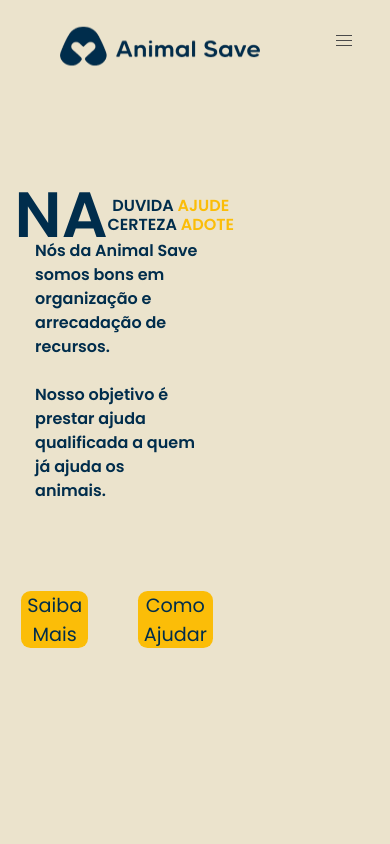
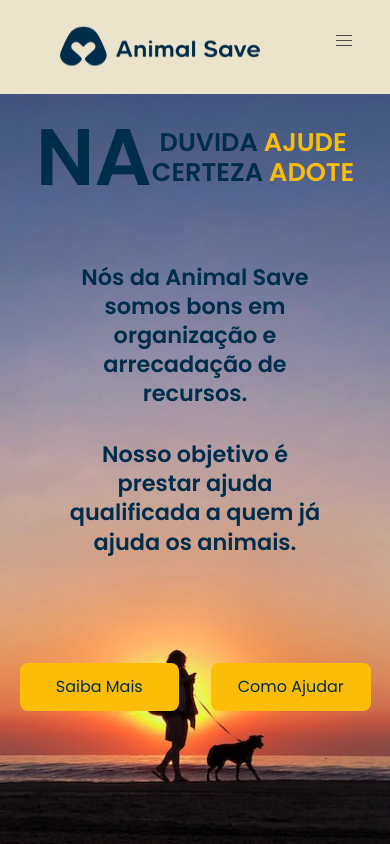
Before and after one commit to renanmontanopaz/animal-save-view, a Vue app: page / in a window 390 px wide. Shown: the top 844 px of the page. Built offline with nearby package versions, Linux system fonts and the light colour scheme.

Commit message:
implementando media query no css da landing page home

```diff
--- a/src/views/LandingPage/Home.vue
+++ b/src/views/LandingPage/Home.vue
@@ -157,28 +157,35 @@
   .containerHome {
     width: 100%;
     height: 100vh;
-    background-color: #EBE3CC !important;
+    background-image: url('../../assets/MulherECachorro.jpg');
+    background-position: center;
+    background-repeat: no-repeat;
+    background-size: cover;
     display: flex;
 
     .containerText {
+      width: 100%;
+      height: 80%;
       display: flex;
       align-items: center;
-      justify-content: center;
+      justify-content: flex-start;
       flex-direction: column;
+      gap: 2em;
+
 
       .TextH1 {
         width: 100%;
-        height: 0%;
+        height: 15vh;
         display: flex;
         align-items: center;
-        justify-content: flex-end;
+        justify-content: center;
         text-align: center;
 
         .TextNA {
           font-family: 'Poppins';
           font-style: normal;
           font-weight: 700;
-          font-size: 4em;
+          font-size: 5em;
           line-height: 1.5em;
           color: #002D4C;
         }
@@ -187,7 +194,7 @@
           font-family: 'Poppins';
           font-style: normal;
           font-weight: 700;
-          font-size: 1em;
+          font-size: 1.6em;
           line-height: 1.2em;
           color: #002D4C;
         }
@@ -198,15 +205,21 @@
         align-items: center;
         justify-content: center;
         flex-direction: column;
+        text-align: center;
+        gap: 2em;
+        width: 75%;
+        /* border: 2px solid #EBE3CC; */
+        border-radius: 10px;
+        padding: 10px;
 
         .Textp {
           font-family: 'Poppins';
           font-style: normal;
           font-weight: 700;
-          font-size: 1em;
-          line-height: 1.5em;
+          font-size: 1.4em;
+          line-height: 1.3em;
           color: #002D4C;
-          width: 70%;
+          width: 100%;
         }
       }
 
@@ -214,12 +227,12 @@
         display: flex;
         align-items: center;
         justify-content: center;
-        width: 70%;
-        gap: 3.1em;
+        width: 90%;
+        gap: 2em;
         margin-top: 4em;
 
         .butt {
-          width: 8em;
+          width: 12em;
           height: 3em;
           background: #FBBD08;
           border-radius: 0.5em;
@@ -227,8 +240,8 @@
           font-family: 'Poppins';
           font-style: normal;
           font-weight: 400;
-          font-size: 1.2em;
-          line-height: 1.5em;
+          font-size: 1em;
+          line-height: 1.2em;
           color: #002D4C;
         }
       }
--- a/src/views/LandingPage/Partners.vue
+++ b/src/views/LandingPage/Partners.vue
@@ -46,6 +46,7 @@
     align-items: center;
     justify-content: center;
     flex-direction: column;
+    flex-wrap: wrap;
 
     .containerImageParceiros {
       width: 300px;
```
Also changed, not shown: src/assets/MulherECachorro.jpg (added).
